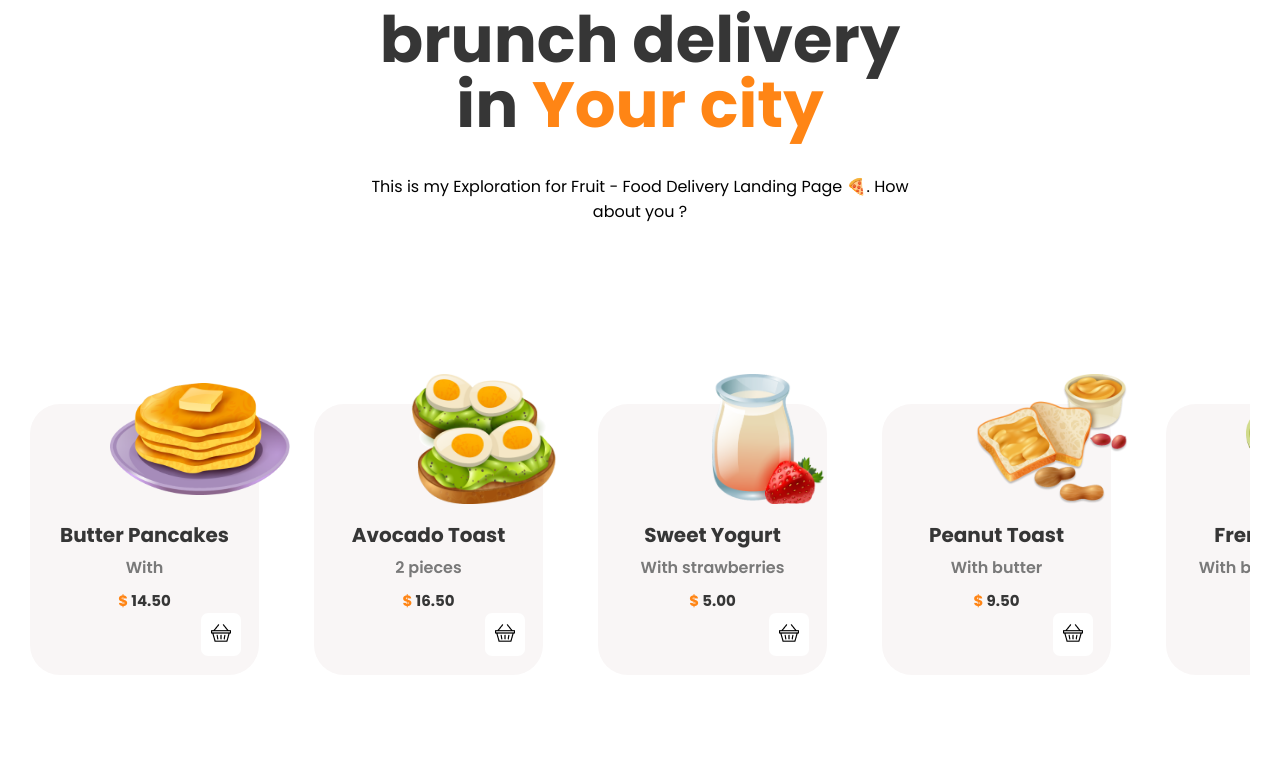
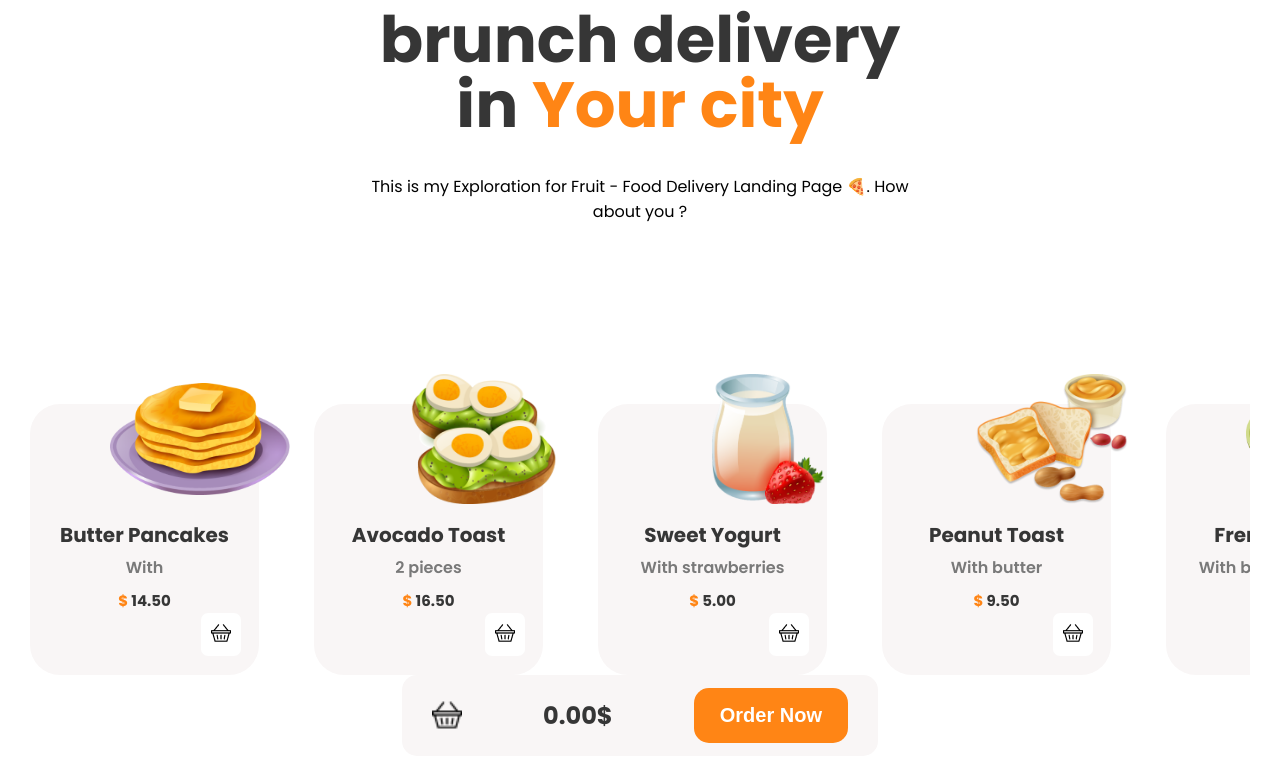
Before and after one commit to Bodrie/dreamshot-app, a React (Create React App) app: page / in a window 1280 px wide. Shown: the part 245-1026 px from the top of the page. Before the commit the page ends 920 px from the top, so only its background shows below. Built offline with nearby package versions, Linux system fonts and the light colour scheme.

Commit message:
feat: card section component with total amount and order button

```diff
--- a/src/App.tsx
+++ b/src/App.tsx
@@ -1,5 +1,5 @@
 import React from "react";
-import { Header, Text, ProductSlider } from "./components";
+import { Header, Text, ProductSlider, Cart } from "./components";
 import styles from "./App.module.scss";
 
 function App() {
@@ -10,6 +10,7 @@ function App() {
       <Header />
       <Text />
       <ProductSlider />
+      <Cart />
     </div>
   );
 }
--- /dev/null
+++ b/src/components/Cart/Cart.module.scss
@@ -0,0 +1,46 @@
+@import "../../variables.scss";
+
+.cart {
+  max-width: 476px;
+  display: flex;
+  justify-content: space-between;
+  align-items: center;
+  padding: 13px 30px;
+  margin: 0 auto;
+  background-color: $secondary-bg;
+  border-radius: $border-radius-md;
+  margin-bottom: 55px;
+  box-sizing: border-box;
+
+  @media (max-width: 1439px) {
+    margin-bottom: 77px;
+  }
+
+  @media (max-width: 829px) {
+    max-width: 342px;
+    margin-bottom: 60px;
+    padding: 13px;
+  }
+}
+
+.price {
+    font-weight: 700;
+    font-size: 24px;
+    color: $primary-color;
+}
+
+.btn {
+  font-weight: 700;
+  font-size: 20px;
+  padding: 16px 26px;
+  color: $white;
+  background-color: $secondary-color;
+  border: none;
+  border-radius: $border-radius-md;
+  cursor: pointer;
+}
+
+.cartImg {
+  width: 30px;
+  height: 30px;
+}
--- /dev/null
+++ b/src/components/Cart/index.tsx
@@ -0,0 +1,17 @@
+import React from "react";
+import styles from "./Cart.module.scss";
+import cartIcon from "../../assets/add_to_cart.png";
+
+const Cart = () => {
+  const { cart, btn, cartImg, price } = styles;
+
+  return (
+    <div className={cart}>
+      <img className={cartImg} src={cartIcon} alt="Cart icon" />
+      <p className={price}>0.00$</p>
+      <button className={btn}>Order Now</button>
+    </div>
+  );
+};
+
+export default Cart;
--- a/src/components/index.tsx
+++ b/src/components/index.tsx
@@ -1,3 +1,4 @@
 export { default as Header } from "./Header";
 export { default as Text } from "./Text";
 export { default as ProductSlider } from "./ProductSlider";
+export { default as Cart } from "./Cart";
--- a/src/variables.scss
+++ b/src/variables.scss
@@ -10,4 +10,5 @@ $white: #fff;
 $grey: #797979;
 
 $border-radius-sm: 7px;
+$border-radius-md: 15px;
 $border-radius-lg: 30px;
```
